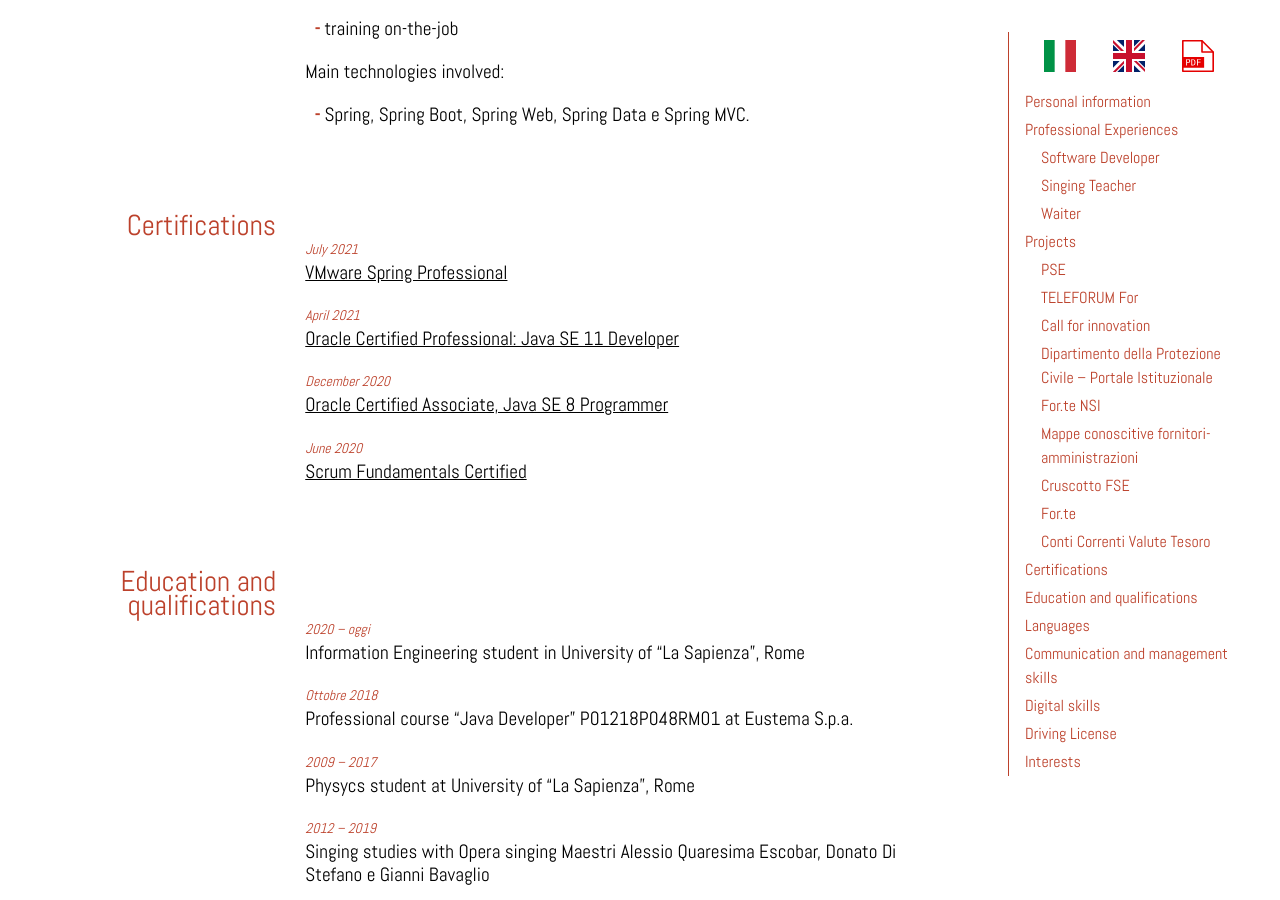
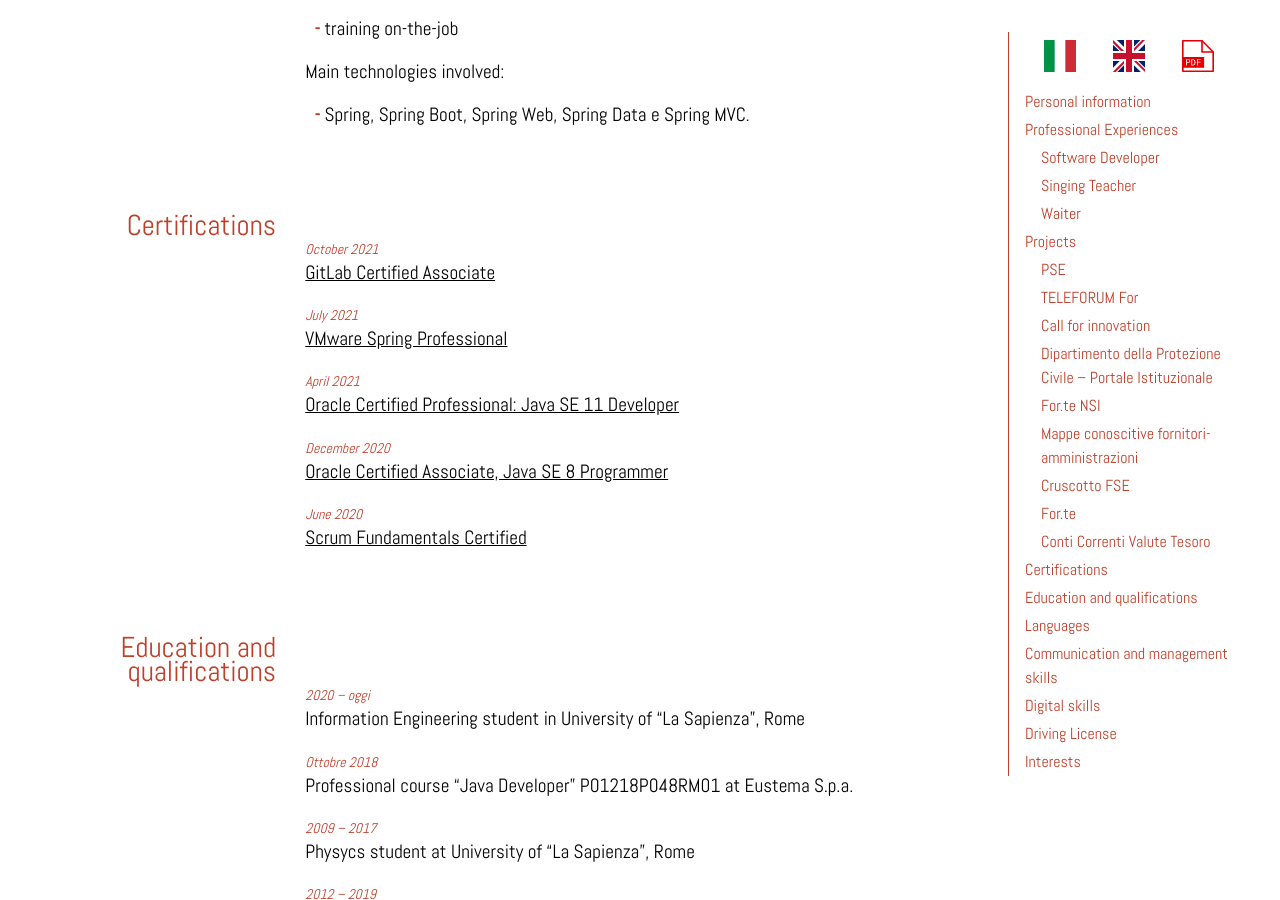
Before and after one commit to melaniatagliavini/cv, a Jekyll site: the page built from en/index.md, in a window 1280 px wide and 900 px high, scrolled down 4099 px. Built offline with Jekyll 4.4.1, drawn with Linux system fonts in a browser that asks for light colours; the table of contents is made by our own code.

Commit message:
add GitLab Certified Associate

```diff
--- a/en/index.md
+++ b/en/index.md
@@ -200,6 +200,10 @@
 
 ## Certifications
 
+{:surtitle="October 2021"}
+
+[GitLab Certified Associate](https://gitlab.badgr.com/public/assertions/gxAz071nR06hjySg1_2wlA){:target='\_blank'}
+
 {:surtitle="July 2021"}
 
 [VMware Spring Professional](https://www.credly.com/badges/c1351dbb-fa01-4706-ac7f-e27759bdf517){:target='\_blank'}
```
Also changed, not shown: it/index.md (+4 -0 lines).
